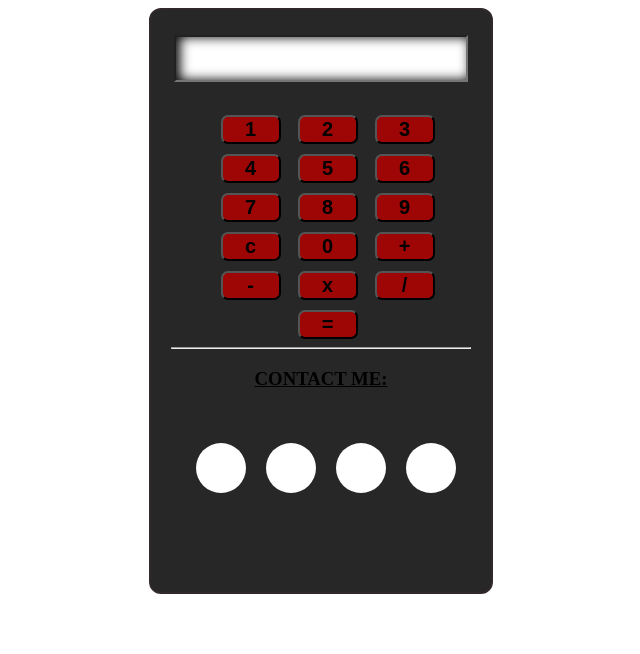
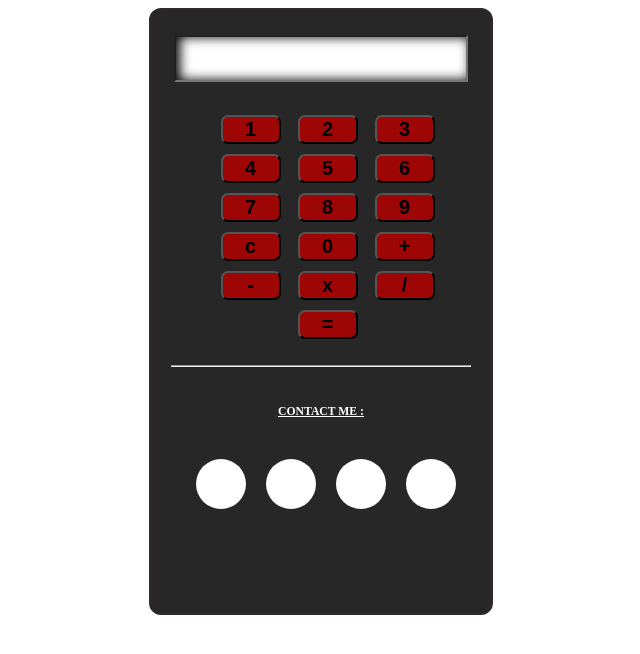
Before and after one commit to fatima2304/chromeext_calc, a browser extension: page index.html in a window 1280 px wide. Shown: the whole page, without its empty margins (319-959 px from the left). Drawn offline with Linux system fonts and the light colour scheme; a web font is replaced by a local one.

Commit message:
Update index.html

```diff
--- a/index.html
+++ b/index.html
@@ -41,32 +41,32 @@
     display: inline-block;
     position: absolute;
     left: 0px;
-    top: 10px;
-    z-index=0;
+    top: 5px;
+    z-index:0;
   }
 
   #twitter{
     display: inline-block;
     position: absolute;
     left: 70px;
-    top: 10px;
-    z-index=1;
+    top: 5px;
+    z-index:1;
   }
 
   #gplus{
     display: inline-block;
     position: absolute;
     left: 140px;
-    top: 10px;
-    z-index=1;
+    top: 5px;
+    z-index:1;
   }
 
    #linkedin{
     display: inline-block;
     position: absolute;
     left: 210px;
-    top: 10px;
-    z-index=1;
+    top: 5px;
+    z-index:1;
   }
   #facebook:hover{
     background-color: rgb(59, 89, 152);
@@ -131,8 +131,10 @@ transition: 1s;
             <input type="button" value=" = " id="equal"/>
 
             </br>
+            </br>
             <hr>
-            <p><b><h3><u>CONTACT ME:</u></h3></b></p>
+            </br>
+            <font size="1" color="white"><p><b><h3><u>CONTACT ME :</u></h3></b></p></font>
             <div id="wrapper">
                 <div class="box" id="facebook"">&#62220;</div>
                 <div class="box" id="twitter">&#62217;</div>
```
